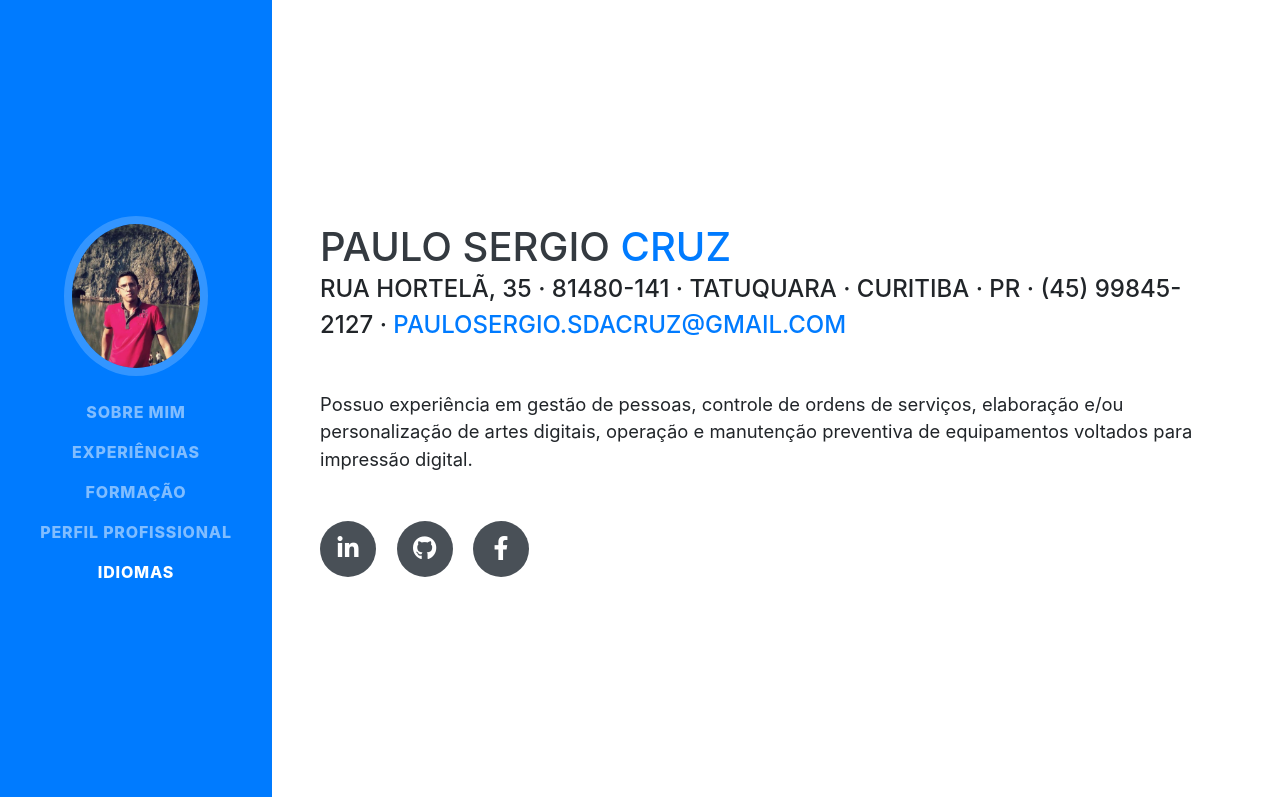
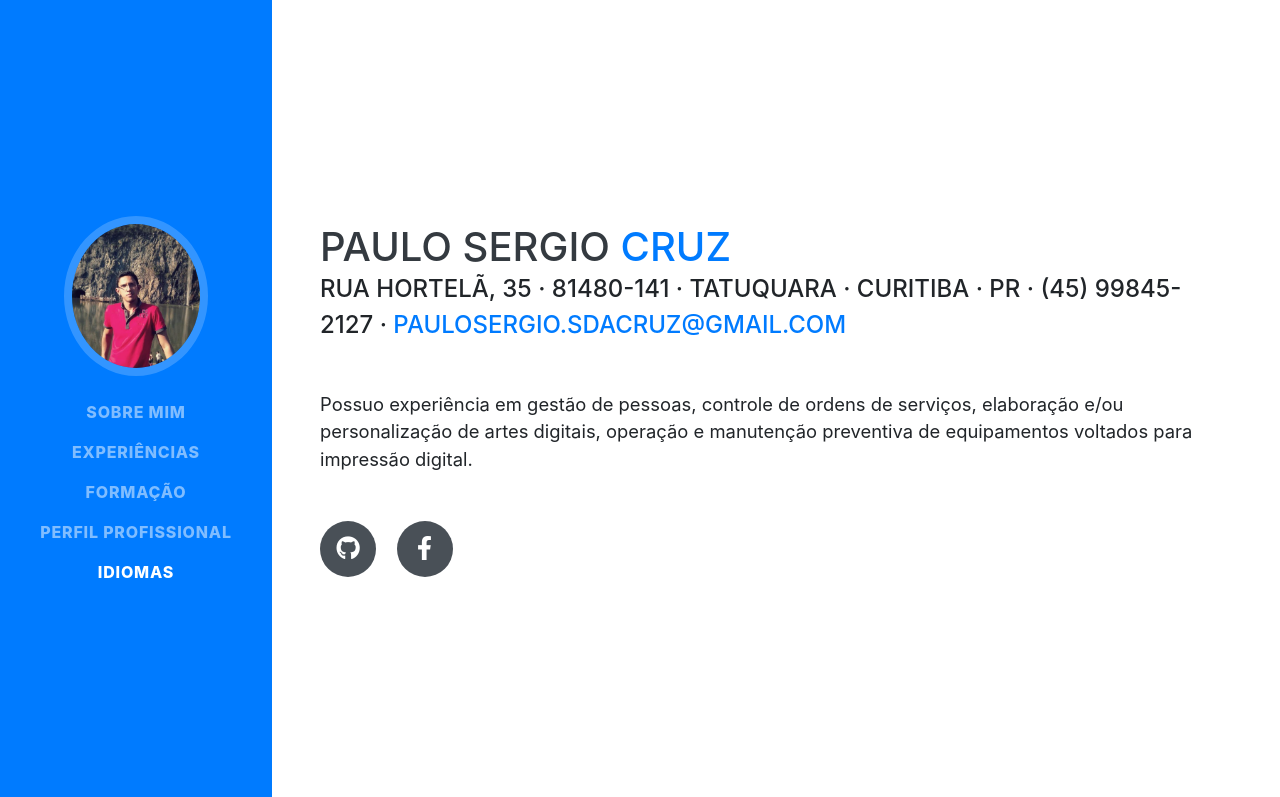
Before and after one commit to paulosergiocruz/paulosergiocruz.github.io, a website with bundled scripts: page index.html in a window 1280 px wide. Shown: the top 797 px of the page. Built offline with nearby package versions, Linux system fonts and the light colour scheme; a web font is replaced by a local one.

Commit message:
Removido conta do linkeint

```diff
--- a/index.html
+++ b/index.html
@@ -104,10 +104,7 @@
             digital.
           </p>
           <div class="social-icons">
-            <a href="#">
-              <i class="fab fa-linkedin-in"></i>
-            </a>
-            <a href="#">
+            <a href="https://github.com/paulosergiocruz/">
               <i class="fab fa-github"></i>
             </a>
             <a
```
